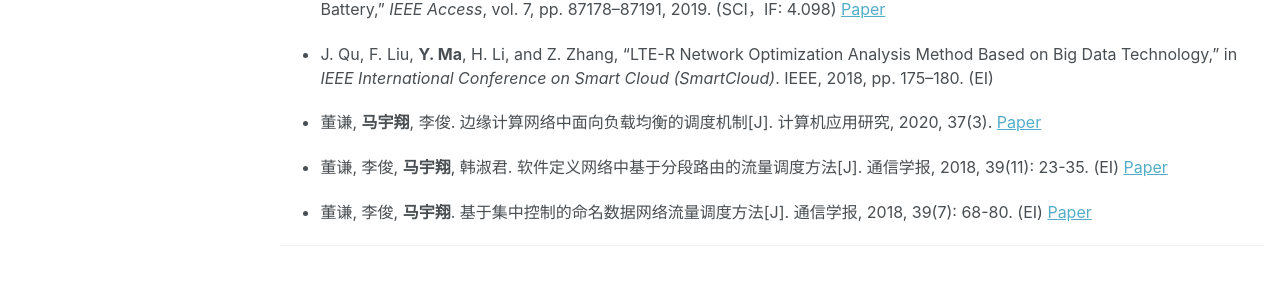
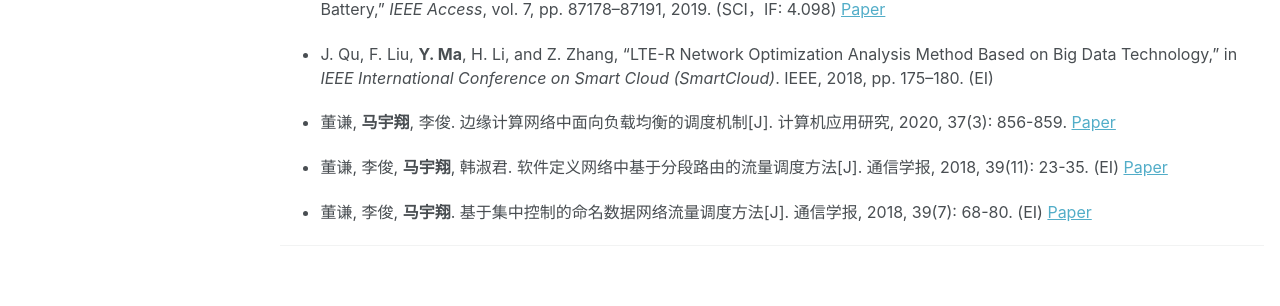
Before and after one commit to MaYuxiang/mayuxiang.github.io, a Jekyll site: the page built from _pages/publications.md, in a window 1280 px wide. Shown: the part 634-940 px from the top of the page. Built offline with Jekyll 4.4.1, drawn with Linux system fonts in a browser that asks for light colours.

Commit message:
Update publications.md

```diff
--- a/_pages/publications.md
+++ b/_pages/publications.md
@@ -23,7 +23,7 @@ redirect_from:
 
 *  J. Qu, F. Liu, **Y. Ma**, H. Li, and Z. Zhang, “LTE-R Network Optimization Analysis Method Based on Big Data Technology,” in *IEEE International Conference on Smart Cloud (SmartCloud)*. IEEE, 2018, pp. 175–180. (EI)
 
-*  董谦, **马宇翔**, 李俊. 边缘计算网络中面向负载均衡的调度机制[J]. 计算机应用研究, 2020, 37(3). [Paper](http://www.arocmag.com/getarticle?aid=5672013f16d77421)
+*  董谦, **马宇翔**, 李俊. 边缘计算网络中面向负载均衡的调度机制[J]. 计算机应用研究, 2020, 37(3): 856-859. [Paper](www.arocmag.com/getarticle?aid=d92301620d4853cd)
 
 *  董谦, 李俊, **马宇翔**, 韩淑君. 软件定义网络中基于分段路由的流量调度方法[J]. 通信学报, 2018, 39(11): 23-35. (EI) [Paper](http://www.infocomm-journal.com/txxb/CN/article/downloadArticleFile.do?attachType=PDF&id=167868)
 
```
